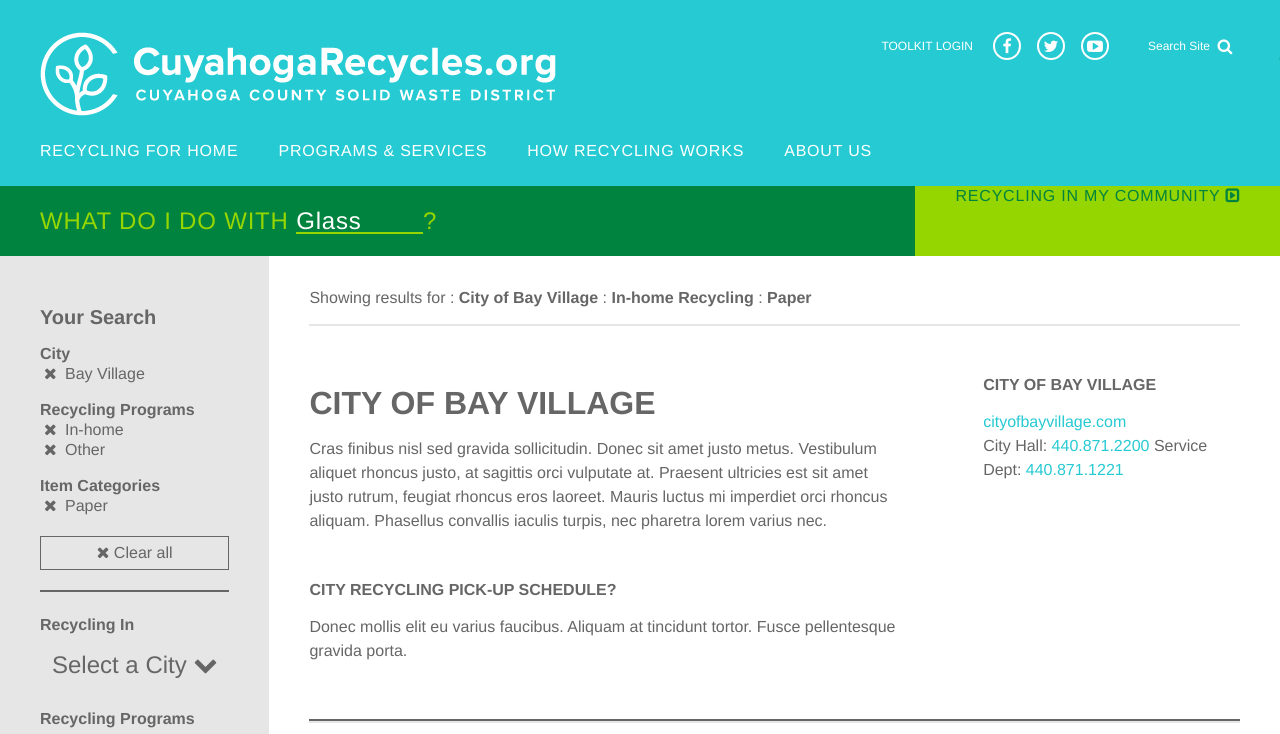
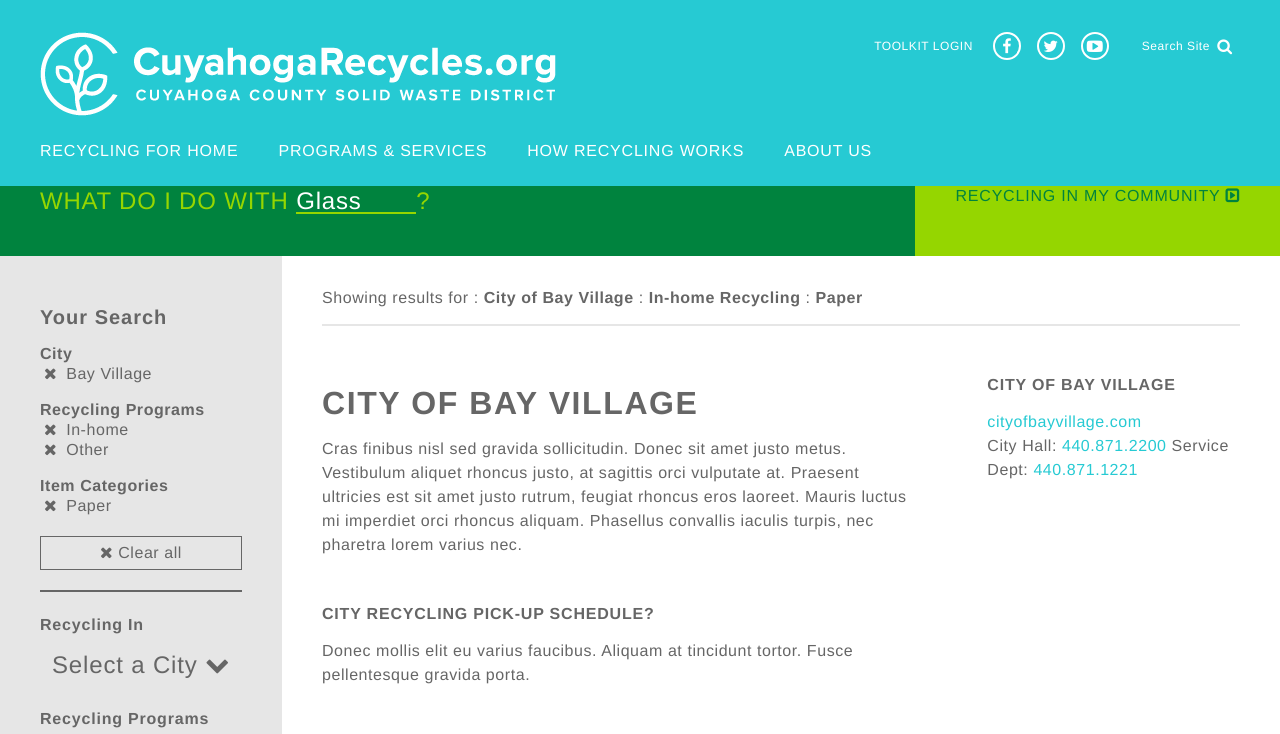
Before and after one commit to rjsnyderdesign/cuyahogarecycles-theme, a website: page root/city_results.html in a window 1280 px wide. Shown: the top 734 px of the page. Drawn offline with nearby package versions, Linux system fonts and the light colour scheme.

Commit message:
Misc CSS fixes/tweaks, browser bugs

```diff
--- a/less/custom/components.less
+++ b/less/custom/components.less
@@ -60,7 +60,7 @@
 
 .page-divider {
   margin: 0;
-  border-bottom: 2px solid @gray-lighter;
+  border-top: 2px solid @gray-lighter;
 }
 
 
@@ -333,7 +333,7 @@
 // --------------------------------------------------
 
 body {
-  background: @brand-info;
+  background: @white;
   color: @gray;
 }
 
@@ -470,9 +470,9 @@
 }
 
 .city-recycling-button {
-  width: 100%;
   height: @navbar-height;
   display: block;
+  float: right;
   padding: 0 (@grid-gutter-width / 2);
   background: @brand-success;
   border: 0 none;
--- a/less/custom/header-sticky.less
+++ b/less/custom/header-sticky.less
@@ -18,7 +18,7 @@
   position: absolute;
   top: 0;
   left: 0;
-  z-index: 1000;
+  z-index: 1020;
 
   .transition(box-shadow @panel-transition-speed);
 
--- a/less/custom/header-wdidw.less
+++ b/less/custom/header-wdidw.less
@@ -25,13 +25,13 @@
 .wdidw-button-wrapper {
   width: 100%;
   height: 100%;
-  display: table;
+  display: block;
 }
 
 .wdidw-button {
   width: 100%;
   height: 100%;
-  display: table-cell;
+  display: block;
   padding: 0 (@grid-gutter-width / 2);
   background: none;
   border: 0 none;
@@ -39,7 +39,6 @@
   font-size: @font-size-large;
   text-align: center;
   white-space: nowrap;
-  vertical-align: middle;
 
   .transition(color @link-transition-speed);
 
@@ -60,7 +59,7 @@
   }
 
   > .wdidw-animated-term {
-    width: 10ex;
+    width: 5em;
     height: (@font-size-base * 1.75);
     display: inline-block;
     border-bottom: 2px solid @brand-success;
@@ -112,6 +111,9 @@
       background: none;
       color: @brand-primary;
       outline: none;
+
+      // Force firefox to display inputs as full-height
+      line-height: (@navbar-height - @font-size-base);
 
       .box-shadow(none);
 
--- a/less/custom/item-search.less
+++ b/less/custom/item-search.less
@@ -110,7 +110,7 @@
 }
 
 .dropdown-menu.item-filter-city-list {
-  border-color: @gray;
+  border: 1px solid @gray-light;
 
   ul {
     max-height: 400px;
--- a/less/custom/slidereveal-panel-menu.less
+++ b/less/custom/slidereveal-panel-menu.less
@@ -131,6 +131,7 @@
   }
 
   .city-recycling-button {
+    width: 100%;
     height: @slidereveal-panel-bar-height;
     padding: @slidereveal-panel-padding-vertical @slidereveal-panel-padding-horizontal;
     border: 0 none;
--- a/less/custom/type.less
+++ b/less/custom/type.less
@@ -11,6 +11,16 @@
 
 
 //
+// Global
+// --------------------------------------------------
+
+body,
+input, textarea, keygen, select, button {
+  letter-spacing: 0.035em;
+}
+
+
+//
 // Headings
 // --------------------------------------------------
 
@@ -21,6 +31,7 @@
 h5,
 h6 {
   font-weight: bold;
+  letter-spacing: @letter-spacing;
 }
 
 
```
Also changed, not shown: dist/css/bootstrap.css, dist/css/bootstrap.min.css, 2 other files.
